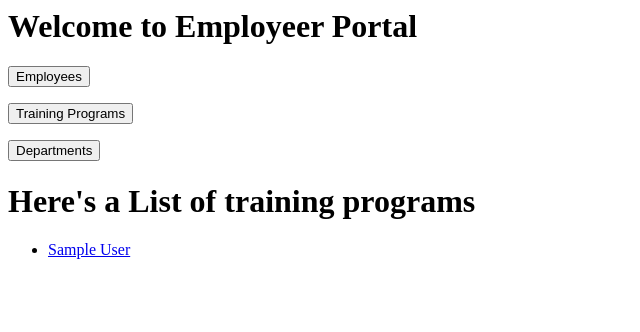
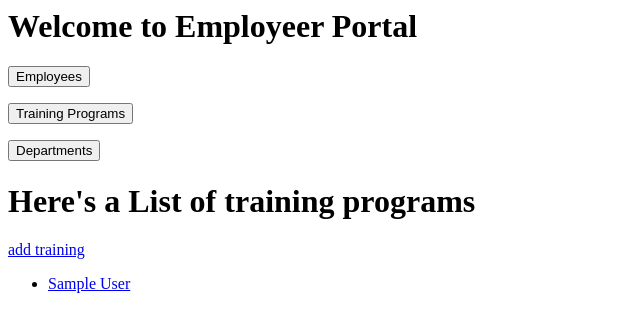
Before and after one commit to elated-egrets/bangazon-internal-site, a Django app: page /training_programs/ in a window 1280 px wide. Shown: the top 332 px of the page, without its empty margins (0-640 px from the left). Run offline with Django 3.2, Linux system fonts and the light colour scheme; tables that the repository leaves empty hold one stand-in row (values such as "Sample post").

```diff
--- a/employee_portal/templates/employee_portal/training_program_list.html
+++ b/employee_portal/templates/employee_portal/training_program_list.html
@@ -5,7 +5,7 @@
 
   <h1>Here's a List of training programs</h1>
 
-  <!-- <a href="{% url 'employee_portal:add_training' %}">add training</a> -->
+  <a href="{% url 'employee_portal:add_training' %}">add training</a>
 
   <ul>
     {% for training in training_list %}
```
